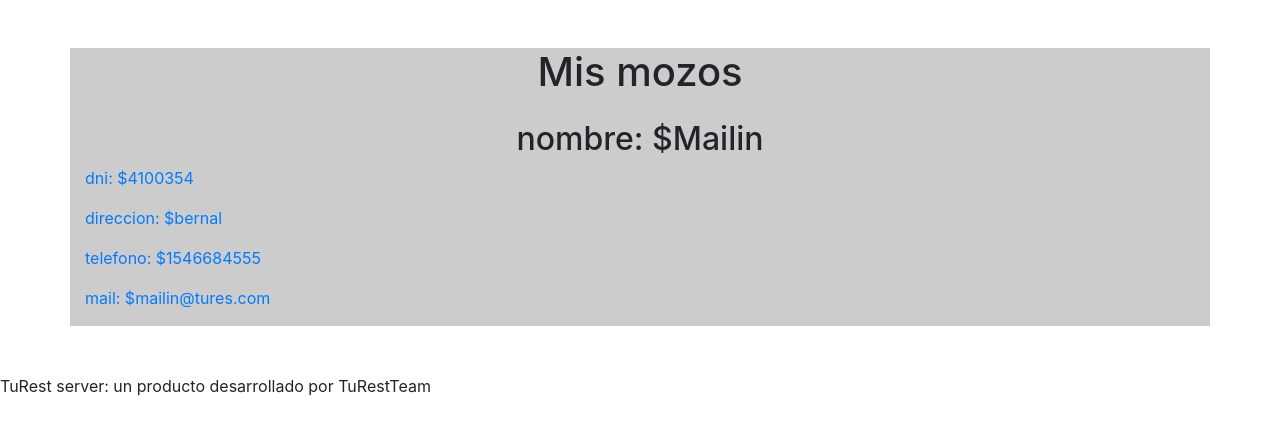
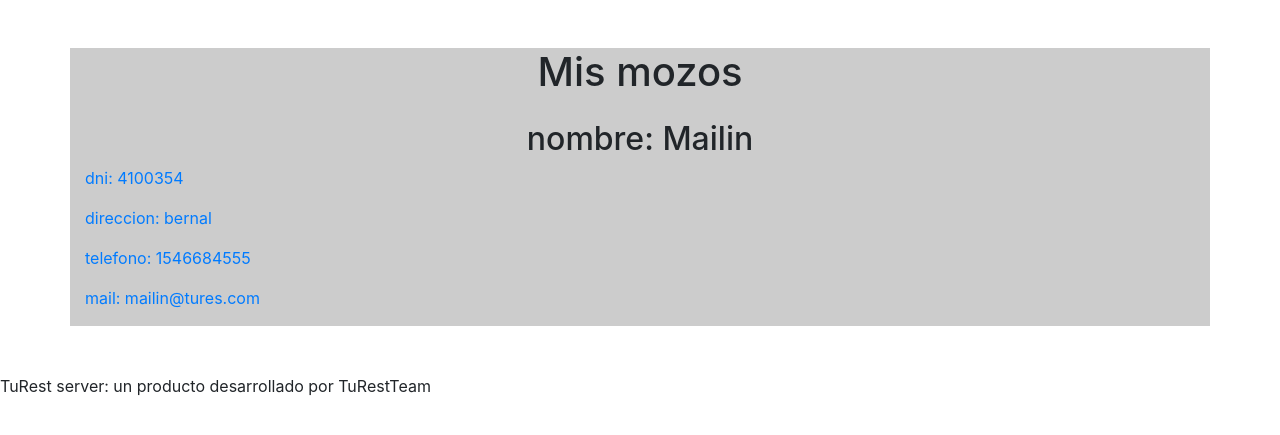
Before and after one commit to LeaTex/UNQ-iisoft-2021c1-turest, a Django app: page /panel/mozos in a window 1280 px wide. Shown: the part 72-507 px from the top of the page. Run offline with Django 3.2, Linux system fonts and the light colour scheme; a user stored in the database is signed in; data comes from the database, SQL or seed files in the repository; some libraries are stand-ins or nearby versions.

Commit message:
html arreglado

```diff
--- a/administracion/templates/admin/mozos.html
+++ b/administracion/templates/admin/mozos.html
@@ -8,11 +8,11 @@
 	{% for mozo in mozos %}
 		<article class="row mt-3">
 			<div class="col-12">
-				<h2 class="text-center">nombre: ${{mozo.nombre}}</h2>
-				<p class="text-primary">dni: ${{mozo.dni}}</p>
-                <p class="text-primary">direccion: ${{mozo.direccion}}</p>
-                <p class="text-primary">telefono: ${{mozo.telefono}}</p>
-                <p class="text-primary">mail: ${{mozo.mail}}</p>
+				<h2 class="text-center">nombre: {{mozo.nombre}}</h2>
+				<p class="text-primary">dni: {{mozo.dni}}</p>
+                <p class="text-primary">direccion: {{mozo.direccion}}</p>
+                <p class="text-primary">telefono: {{mozo.telefono}}</p>
+                <p class="text-primary">mail: {{mozo.mail}}</p>
 			</div>
 		</article>
 	{% endfor %}
```
